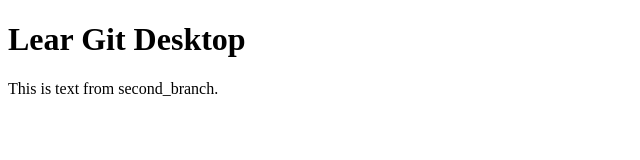
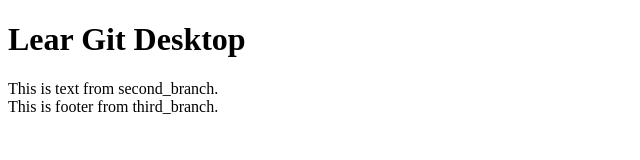
Before and after one commit to Teeratach-Thawilwang/git-desktop, a plain HTML site: page index.html in a window 1280 px wide. Shown: the whole page, without its empty margins (0-640 px from the left). Drawn offline with Linux system fonts and the light colour scheme.

Commit message:
Update index.html

```diff
--- a/index.html
+++ b/index.html
@@ -15,6 +15,10 @@
         This is text from second_branch.
     </main>
 
+    <footer>
+        This is footer from third_branch.
+    </footer>
+
 </body>
 
 </html>
```
